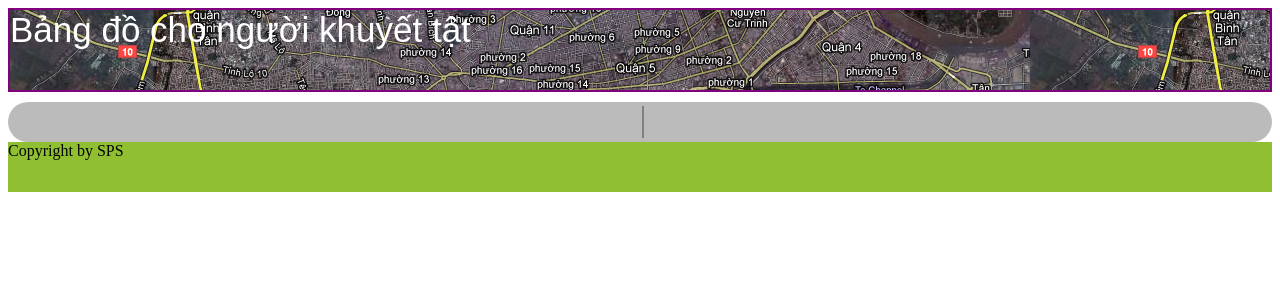
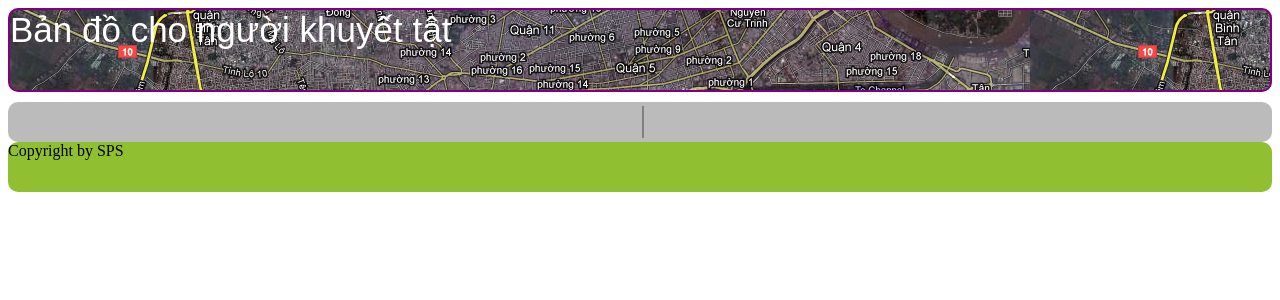
Before and after one commit to Netbit/ourworld, a Django app: template templates/base.html in a window 1280 px wide. Shown: the top 300 px of the page. Run offline with Django 3.2, Linux system fonts and the light colour scheme; the template is opened without the code that fills it, so the values that code supplies are empty; some libraries are stand-ins or nearby versions.

Commit message:
update layout

```diff
--- a/static_source/css/style.css
+++ b/static_source/css/style.css
@@ -7,6 +7,8 @@
 	color: #ffffff;
 	border: 2px solid purple;
 	background-image: url("/static/images/header.png");
+	border-radius: 10px;
+	-moz-border-radius:10px;
 }
 
 .filter {
@@ -14,8 +16,8 @@
 	top: 10px;
 	position: relative;
 	border:2px thin;
-	border-radius: 25px;
-	-moz-border-radius:25px;
+	border-radius: 10px;
+	-moz-border-radius:10px;
 	background-color: rgba(120, 120, 120, 0.5);
 }
 .left {
@@ -48,6 +50,8 @@
 	top: 10px;
 	position: relative;
 	background-color: #90c032;
+	border-radius: 10px;
+	-moz-border-radius:10px;
 }
 .show {
 	height: 620px;
--- a/templates/base.html
+++ b/templates/base.html
@@ -28,7 +28,7 @@
 </head>
 <body onload="initialize()">
 	<div class="header">
-		Bảng đồ cho người khuyết tật
+		Bản đồ cho người khuyết tật
 	</div>
 	<div class="filter">
 		<div class="left">
```
